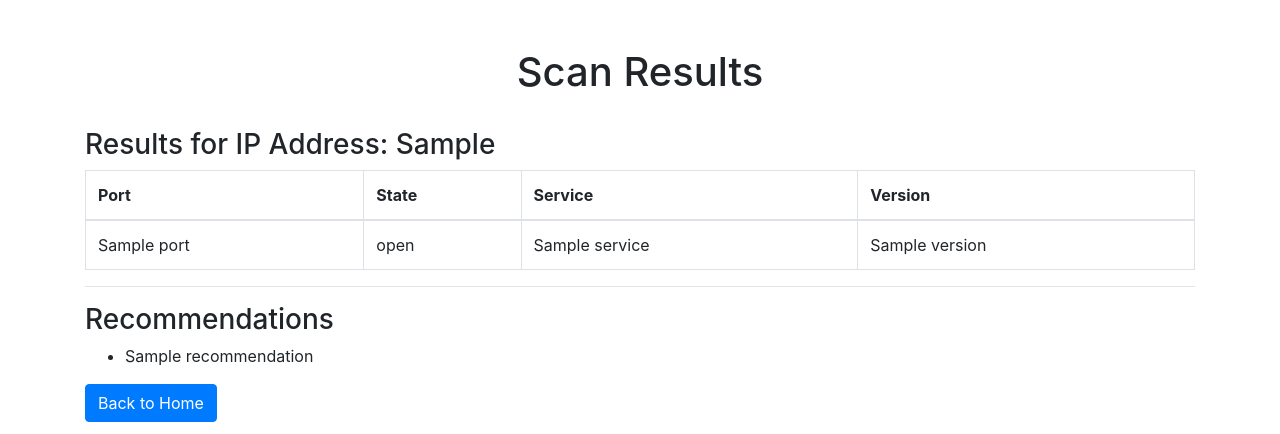
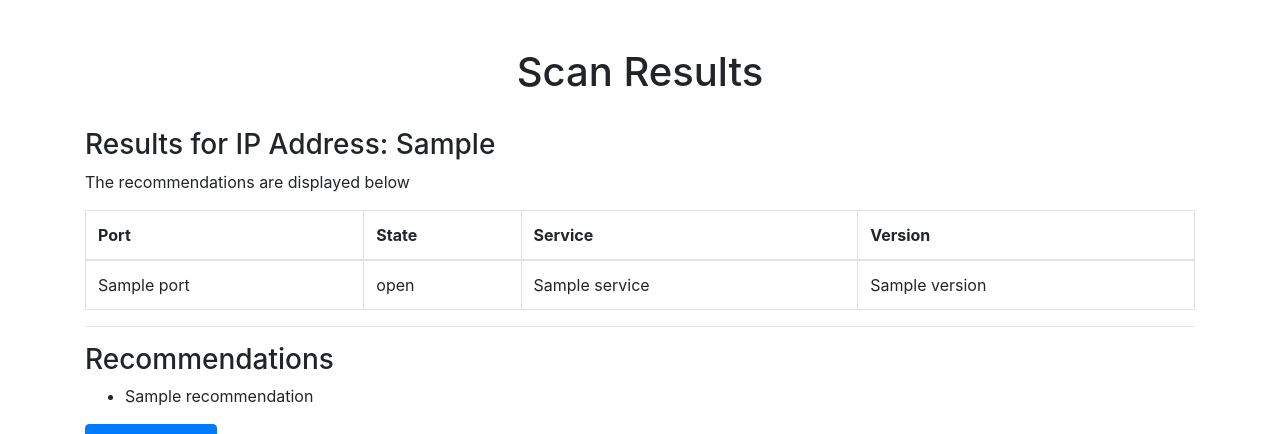
Before and after one commit to KennyLe-4/NetworkScannerv2, a Flask app: template templates/scan_results.html in a window 1280 px wide. Shown: the top 434 px of the page. Run offline with Flask 2, Linux system fonts and the light colour scheme; the template is opened without the code that fills it: most values are stand-ins (such as "Sample title", 1, 10 or a date in 2020); some libraries are stand-ins or nearby versions.

Commit message:
added a paragraph

```diff
--- a/templates/scan_results.html
+++ b/templates/scan_results.html
@@ -14,6 +14,7 @@
         {% if results %}
             {% for host in results %}
                 <h3>Results for IP Address: {{ host.ip if host.ip else 'N/A' }}</h3>
+                <p>The recommendations are displayed below</p>
                 <table class="table table-bordered">
                     <thead>
                         <tr>
```
